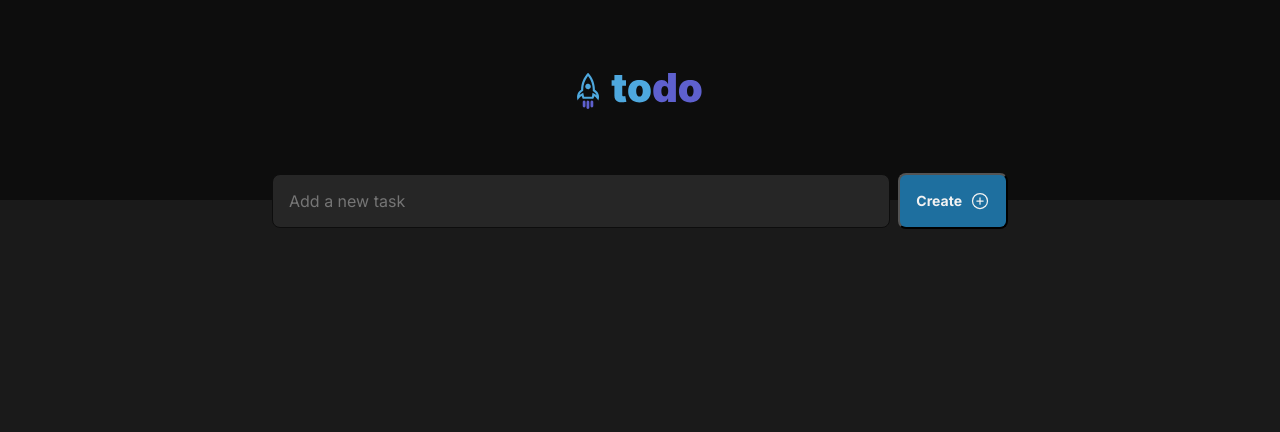
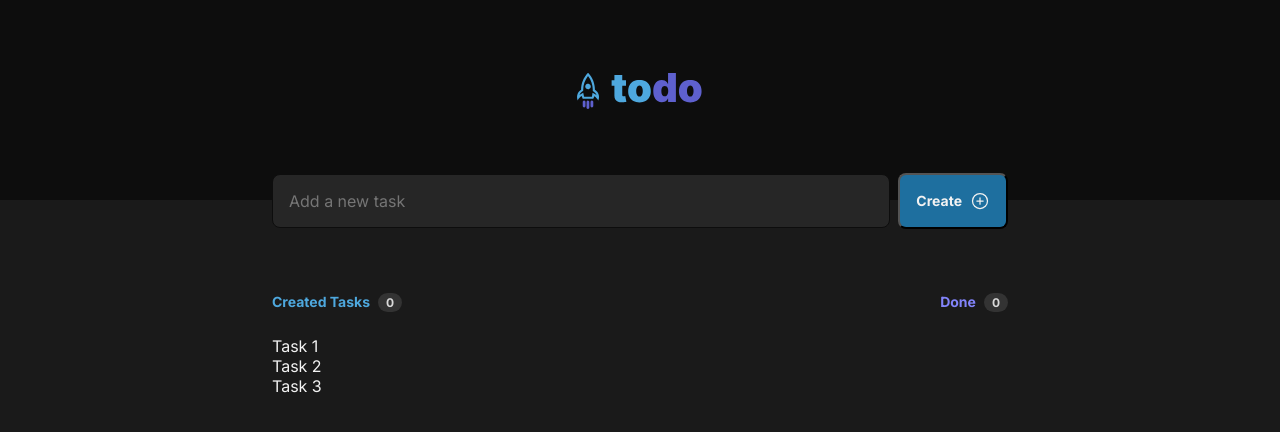
Before and after one commit to renatomarquesteles/ignite-challenge-01-reactjs-fundamentals, a React (Vite) app: page / in a window 1280 px wide. Shown: the top 432 px of the page. Built offline with nearby package versions, Linux system fonts and the light colour scheme.

Commit message:
adds task list header

```diff
--- a/src/App.module.css
+++ b/src/App.module.css
@@ -49,3 +49,44 @@
   opacity: 0.7;
   cursor: not-allowed;
 }
+
+.tasksInfo {
+  display: flex;
+  justify-content: space-between;
+  align-items: center;
+  margin-top: 4rem;
+}
+
+.tasksInfoWrapper {
+  display: flex;
+  align-items: center;
+}
+
+.tasksCount {
+  font-size: 0.875rem;
+  font-weight: bold;
+  line-height: 1.21;
+  color: var(--blue);
+}
+
+.tasksDone {
+  font-size: 0.875rem;
+  font-weight: bold;
+  line-height: 1.21;
+  color: var(--purple);
+}
+
+.infoCount {
+  margin-left: 0.5rem;
+  background: var(--gray-400);
+  border-radius: 999px;
+  padding: 0.125rem 0.5rem;
+  font-size: 0.75rem;
+  font-weight: bold;
+  line-height: 1.25;
+  color: var(--gray-200);
+}
+
+.tasksList {
+  margin-top: 1.5rem;
+}
--- a/src/App.tsx
+++ b/src/App.tsx
@@ -17,6 +17,26 @@ export const App = () => {
             Create <PlusCircle size={20} />
           </button>
         </form>
+
+        <div>
+          <header className={styles.tasksInfo}>
+            <div className={styles.tasksInfoWrapper}>
+              <span className={styles.tasksCount}>Created Tasks</span>
+              <span className={styles.infoCount}>0</span>
+            </div>
+
+            <div className={styles.tasksInfoWrapper}>
+              <span className={styles.tasksDone}>Done</span>
+              <span className={styles.infoCount}>0</span>
+            </div>
+          </header>
+
+          <div className={styles.tasksList}>
+            <p>Task 1</p>
+            <p>Task 2</p>
+            <p>Task 3</p>
+          </div>
+        </div>
       </main>
     </div>
   );
```
